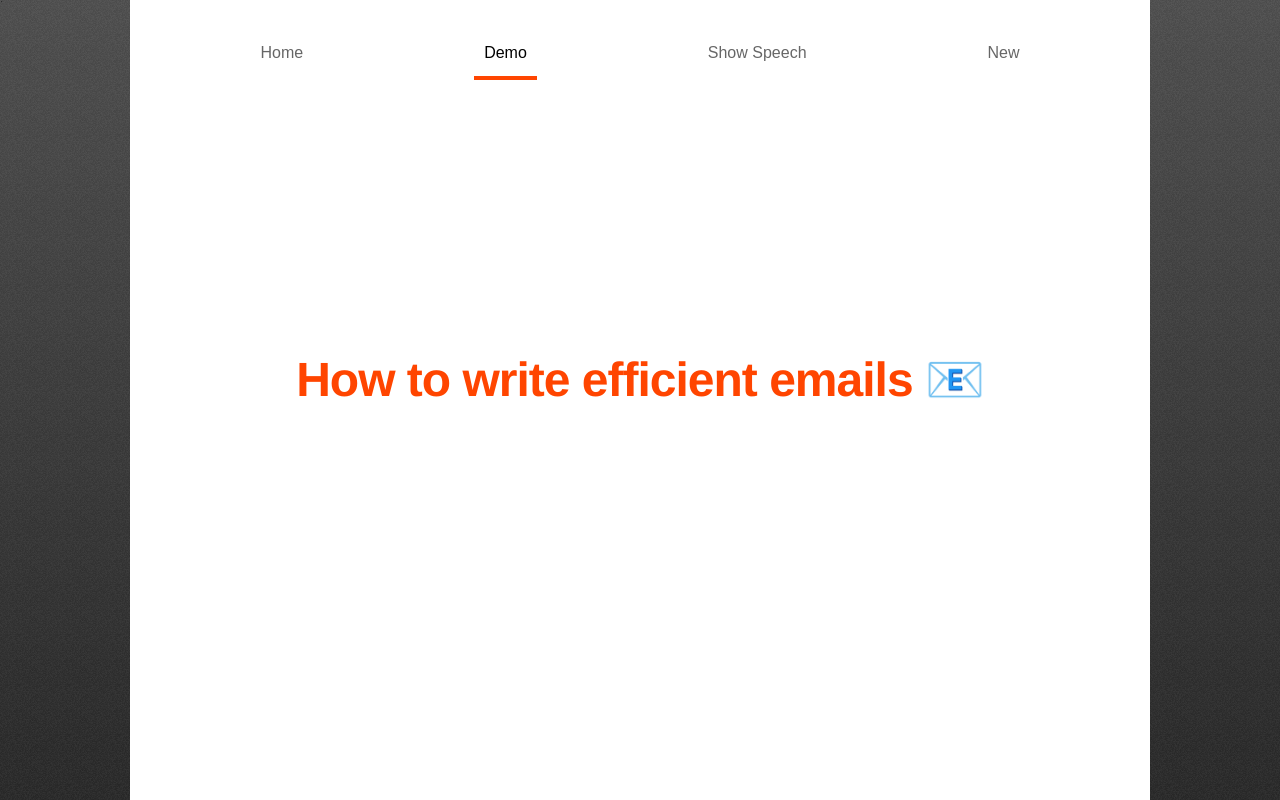
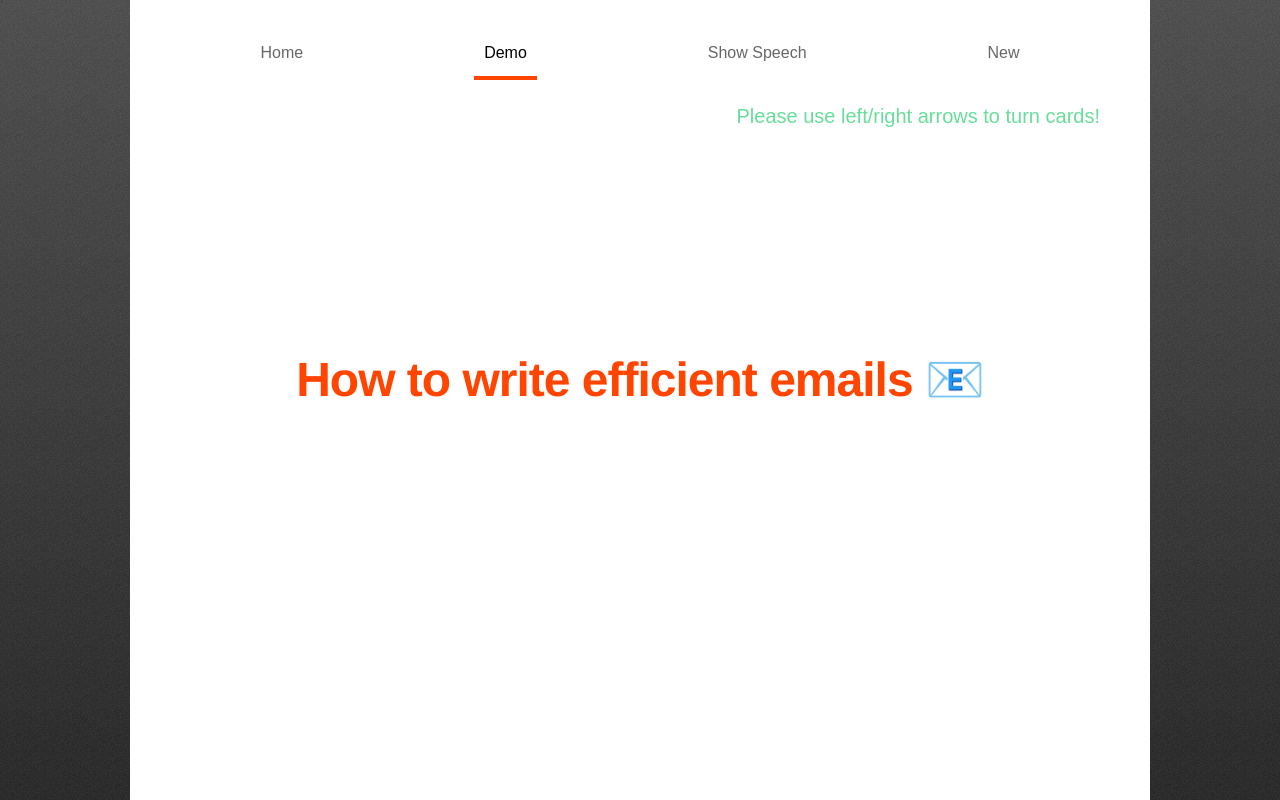
Before and after one commit to SW999/speech-cards, a React (Vite) app: page /#/demo in a window 1280 px wide. Built offline with nearby package versions, Linux system fonts and the light colour scheme; a web font is replaced by a local one.

Commit message:
Add a hint how to turn cards

```diff
--- a/src/components/pages/card/Card.tsx
+++ b/src/components/pages/card/Card.tsx
@@ -7,6 +7,8 @@ const Markdown = lazy(() => import('markdown-to-jsx'));
 const RedialProgressBar = lazy(() =>
   import('../../radial-progress-bar/RedialProgressBar')
 );
+const TOUCH_HINT = 'Please use swipe to turn cards!';
+const HINT = 'Please use left/right arrows to turn cards!';
 
 export const Card: FunctionComponent<IState> = ({ name, step, speech }) => {
   const [page, setPage] = useState<number>(-1);
@@ -47,7 +49,12 @@ export const Card: FunctionComponent<IState> = ({ name, step, speech }) => {
   }, [page, speech]);
 
   if (page < 0) {
-    return <h1 className="card-title">{name}</h1>;
+    return (
+      <>
+        <div className="card-hint">{isTouchExist ? TOUCH_HINT : HINT}</div>
+        <h1 className="card-title">{name}</h1>
+      </>
+    );
   }
 
   return (
--- a/src/scss/base/_base.scss
+++ b/src/scss/base/_base.scss
@@ -55,6 +55,7 @@ a {
 }
 
 main {
+  position: relative;
   padding: 2.4rem 1rem 0 1rem;
 
   @include mq(tablet) {
--- a/src/scss/components/_card.scss
+++ b/src/scss/components/_card.scss
@@ -1,6 +1,20 @@
 .card-title {
   margin-top: 30vh;
   color: $orange;
+}
+
+.card-hint {
+  position: absolute;
+  top: 4.5rem;
+  right: 1rem;
+  color: lighten($green, 15%);
+  font-size: 1.5rem;
+  animation: pulse .6s 2;
+
+  @include mq(tablet) {
+    top: 2rem;
+    font-size: 2rem;
+  }
 }
 
 .card-header {
```
Also changed, not shown: 1 other file (tests, documents, lock files or other folders).
